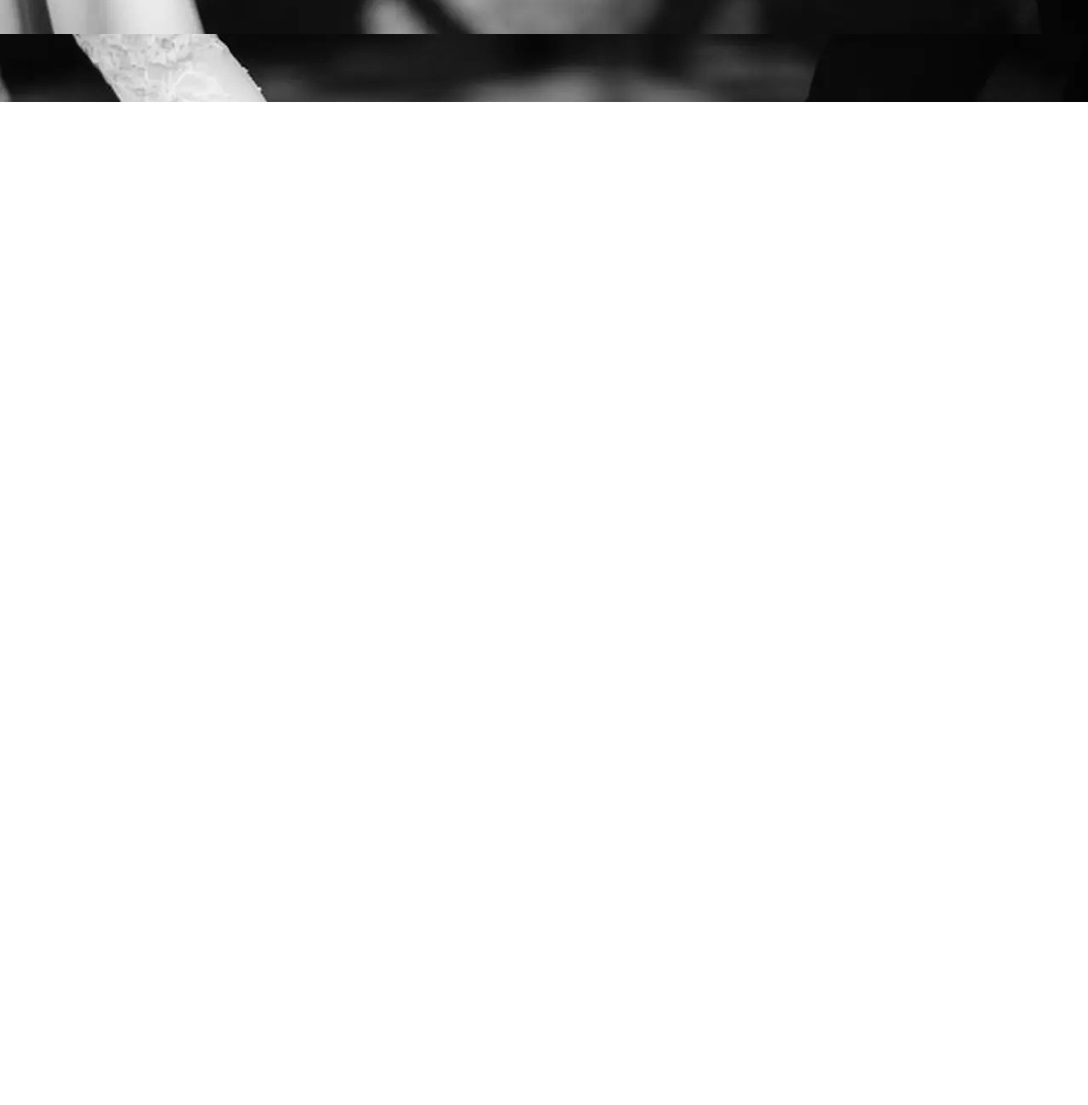
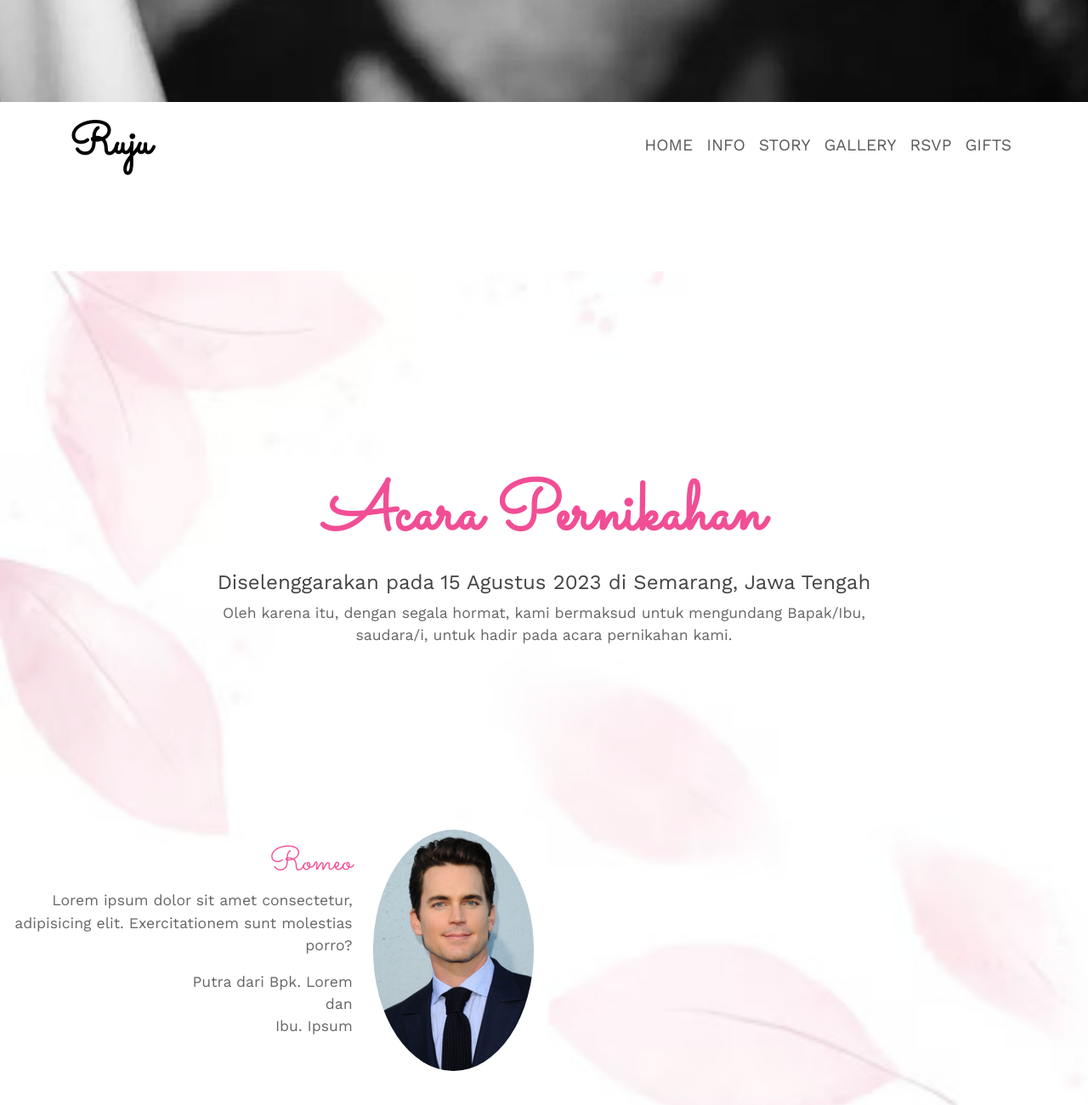
Before and after one commit to DinoDarmayanto/Project-cash-wedding, a plain HTML site: page index.html in a window 1280 px wide. Shown: the part 680-1980 px from the top of the page at 85% size. Drawn offline with nearby package versions, Linux system fonts and the light colour scheme.

Commit message:
initial commit

```diff
--- a/index.html
+++ b/index.html
@@ -4,7 +4,7 @@
     <meta charset="utf-8">
     <meta name="viewport" content="width=device-width, initial-scale=1">
     <title>Romeo & Juliet Wedding</title>
-    <link href="https://cdn.jsdelivr.net/npm/bootstrap@5.3.0/dist/css/bootstrap.min.css" rel="stylesheet" integrity="sha384-9ndCyUaIbzAi2FUVXJi0CjmCapSmO7SnpJef0486qhLnuZ2cdeRhO02iuK6FUUVM" crossorigin="anonymous">
+    <link href="https://cdn.jsdelivr.net/npm/bootstrap@5.3.1/dist/css/bootstrap.min.css" rel="stylesheet" integrity="sha384-4bw+/aepP/YC94hEpVNVgiZdgIC5+VKNBQNGCHeKRQN+PtmoHDEXuppvnDJzQIu9" crossorigin="anonymous">
     <link rel="preconnect" href="https://fonts.googleapis.com">
     <link rel="preconnect" href="https://fonts.gstatic.com" crossorigin>
     <link href="https://fonts.googleapis.com/css2?family=Sacramento&family=Work+Sans:wght@100;400;600&display=swap" rel="stylesheet">
@@ -29,6 +29,76 @@
         <a href="#undangan" class="btn -lg mt-4">Lihat Undangan</a>
       </main>
     </section>
+    <nav class="navbar navbar-expand-md bg-body-transparent sticky-top mynavbar">
+      <div class="container">
+        <a class="navbar-brand" href="#">Ruju</a>
+        <button class="navbar-toggler border-0" type="button" data-bs-toggle="offcanvas" data-bs-target="#offcanvasNavbar" aria-controls="offcanvasNavbar" aria-label="Toggle navigation">
+          <span class="navbar-toggler-icon"></span>
+        </button>
+        <div class="offcanvas offcanvas-end" tabindex="-1" id="offcanvasNavbar" aria-labelledby="offcanvasNavbarLabel">
+          <div class="offcanvas-header">
+            <h5 class="offcanvas-title" id="offcanvasNavbarLabel">Ruju</h5>
+            <button type="button" class="btn-close" data-bs-dismiss="offcanvas" aria-label="Close"></button>
+          </div>
+          <div class="offcanvas-body">
+            <div class="navbar-nav ms-auto">
+              <a class="nav-link" href="#home">Home</a>
+              <a class="nav-link" href="#info">Info</a>
+              <a class="nav-link" href="#story">Story</a>
+              <a class="nav-link" href="#gallery">Gallery</a>
+              <a class="nav-link" href="#rsvp">RSVP</a>
+              <a class="nav-link" href="#gifts">Gifts</a>
+
+            </div>
+          </div>
+        </div>
+      </div>
+    </nav>
+    <section id="home" class="home">
+      <div class="contrainer">
+        <div class="row justify-content-center">
+          <div class="col-md-8 text-center">
+            <h2>Acara Pernikahan</h2>
+            <h3>Diselenggarakan pada 15 Agustus 2023 di Semarang, Jawa Tengah</h3>
+            <p>Oleh karena itu, dengan segala hormat, kami bermaksud untuk mengundang Bapak/Ibu,
+              saudara/i, untuk hadir pada acara pernikahan kami.</p>
+          </div>
+
+          <div class="row couple">
+            <div class="col-lg-6">
+              <div class="row couple">
+                <div class="col-12 col-md-8 text-md-end">
+                  <h3>Romeo</h3>
+                  <p>Lorem ipsum dolor sit amet consectetur, adipisicing elit. Exercitationem sunt molestias porro?</p>
+                  <p>Putra dari Bpk. Lorem <br> dan <br> Ibu. Ipsum</p>
+                </div>
+                <div class="col-4">
+                  <img src="img/mm-img.jpg" alt="Romeo" class="img-responsive
+                  rounded-circle">
+                </div>
+              </div>
+            </div>
+          </div>
+          <div class="col-lg-6">
+            <div class="row couple">
+              <div class="col-4">
+                <img src="img/pp-bg.jpg" alt="Juliet" class="img-responsive
+                rounded-circle">
+              </div>
+              <div class="col-8">
+                <h3>Juliet</h3>
+                <p>Lorem ipsum dolor sit amet consectetur, adipisicing elit. Exercitationem sunt molestias porro?</p>
+                <p>Putra dari Bpk. Ipsum <br> dan <br> Ibu. Lorem</p>
+              </div>
+
+            </div>
+          </div>
+
+          </div>
+        </div>
+      </div>
+    </section>
+
     <script src="https://cdn.jsdelivr.net/npm/bootstrap@5.3.0/dist/js/bootstrap.bundle.min.js" integrity="sha384-geWF76RCwLtnZ8qwWowPQNguL3RmwHVBC9FhGdlKrxdiJJigb/j/68SIy3Te4Bkz" crossorigin="anonymous"></script>
     <script>
     simplyCountdown('.simply-countdown', {
--- a/style.css
+++ b/style.css
@@ -7,7 +7,7 @@
 body {
     font-size: 1.2rem;
     font-family: 'Work Sans', sans-serif;
-    min-height:  2000px;
+    min-height:  4000px;
 }
 
 .hero::before{
@@ -18,6 +18,8 @@ body {
     width: 100%;
     height: 100%;
     background-image: url(img/bg-image.jpg);
+    background-size: cover;
+    background-position: center;
     z-index: -1;
     filter: grayscale();
 }
@@ -55,6 +57,69 @@ body {
 
 }
 
+.mynavbar {
+    background-color: rgba(255, 255, 255, 0.3) !important;
+    backdrop-filter: blur(4px);
+
+}
+
+.mynavbar .offcanvas {
+    height: 100vh;
+}
+
+.mynavbar .navbar-brand,
+.mynavbar .offcanvas-title {
+    font-family: 'Sacramento', cursive;
+    font-size: 3.2rem;
+    font-weight: bold;
+}
+
+.mynavbar .nav-link {
+    text-transform: uppercase;
+}
+
+.home {
+background-image: url(img/bg.png);
+    background-size: cover;
+    min-height: 100vh;
+    margin-top: 6rem;
+    padding-top: 15rem;
+    padding-bottom: 5rem;
+}
+
+.home h2 {
+    color: var(--pink);
+    font-family: 'sacramento';
+    font-size: 5rem;
+    font-weight: bold;
+}
+
+.home h3 {
+    color: #444;
+    font-size: 1.5rem;
+    margin-top: 1rem;
+}
+
+.home p {
+    font-size: 1.1rem;
+    color: #666;
+}
+
+.home .couple {
+    margin-top: 100px;
+}
+
+.home .couple h3 {
+    font-family: 'sacramento';
+    font-size: 2.4rem;
+    color: var(--pink);
+}
+
+.home .couple img {
+    width: 100%;
+}
+
+
 /* Media Query */
 /* laptop*/
 @media (max-width: 992px){
@@ -77,6 +142,10 @@ body {
 
 
     }
+    .mynavbar .nav-link {
+       font-size: 2rem;
+       text-align: center;
+    }
 
 }
 
```
Also changed, not shown: img/bg.png (added), img/mm-img.jpg (added), img/pp-bg.jpg (added).
